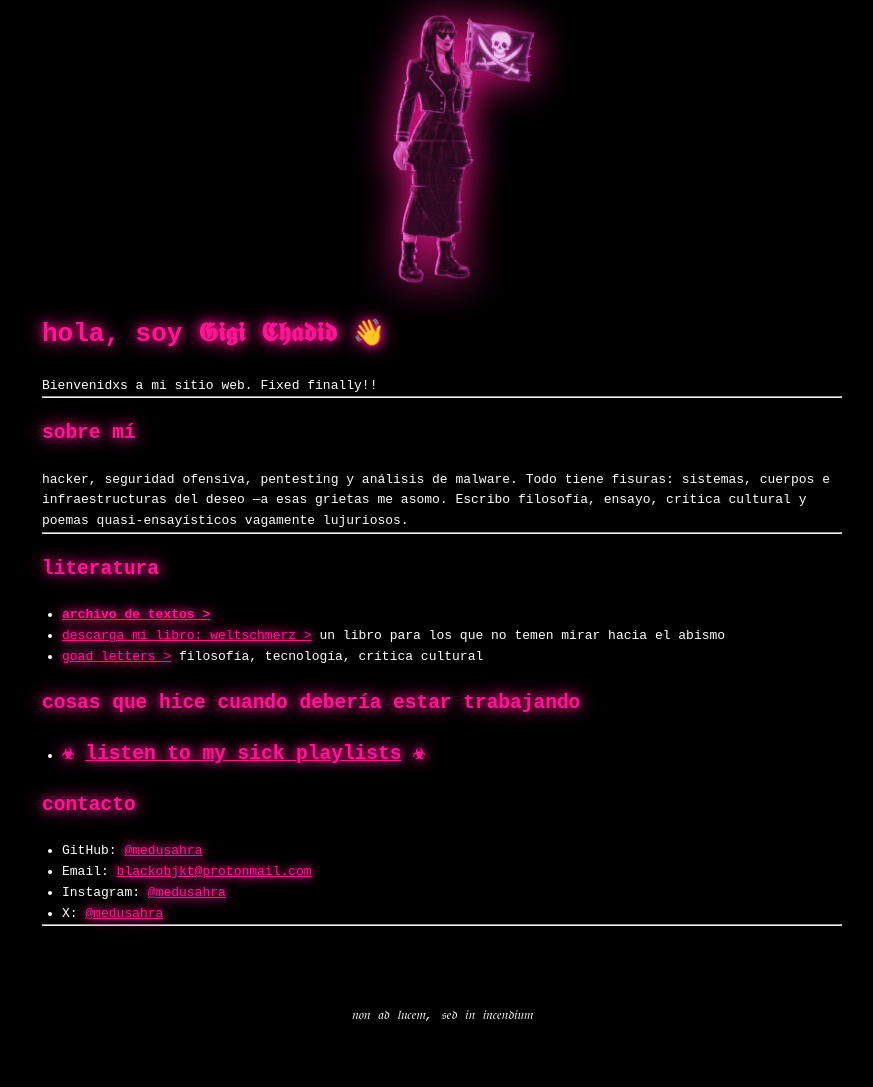
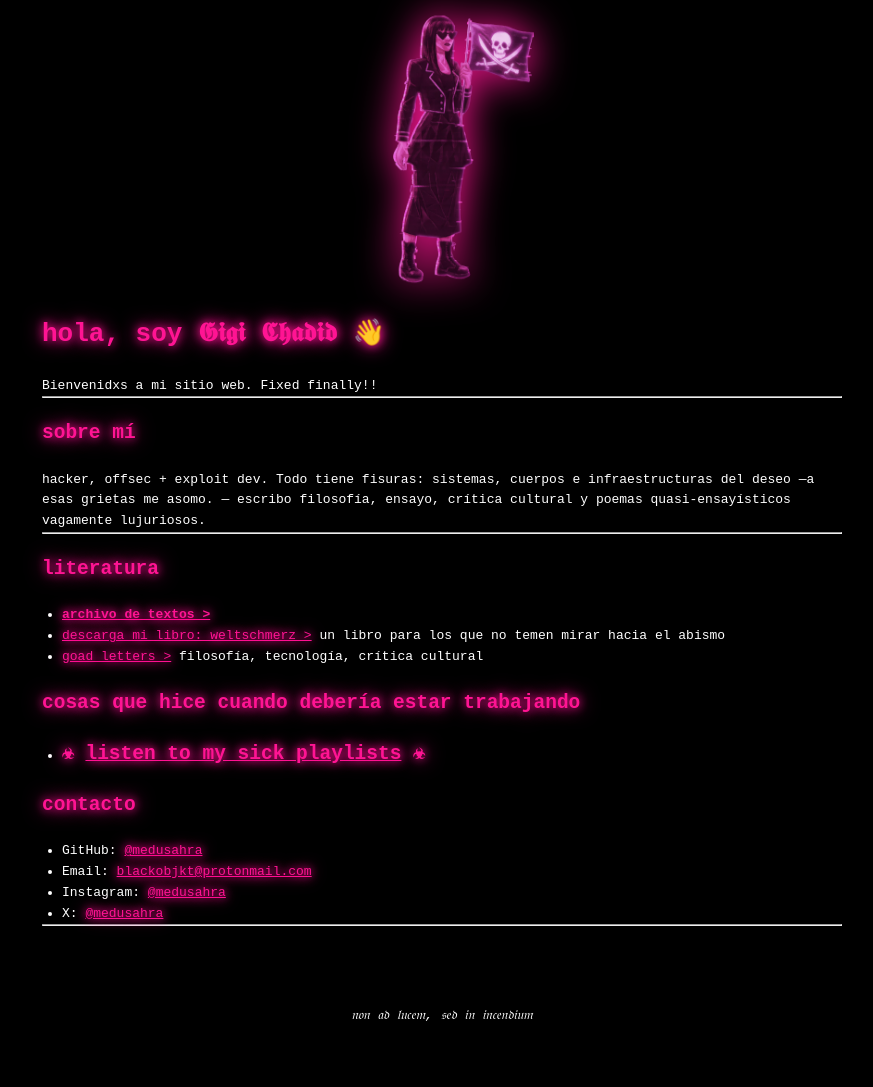
Before and after one commit to medusahra/medusahra.github.io, a Jekyll site: the page built from index.md, in a window 1280 px wide. Shown: the whole page, without its empty margins (198-1071 px from the left). Built offline with Jekyll 4.4.1, drawn with Linux system fonts in a browser that asks for light colours.

Commit message:
Update index.md

```diff
--- a/index.md
+++ b/index.md
@@ -12,8 +12,10 @@ Bienvenidxs a mi sitio web. Fixed finally!!
 
 ## sobre mí
 
-hacker, seguridad ofensiva, pentesting y análisis de malware. Todo tiene fisuras: sistemas, cuerpos e infraestructuras del deseo
-—a esas grietas me asomo. Escribo filosofía, ensayo, crítica cultural y poemas quasi-ensayísticos vagamente lujuriosos.
+hacker, offsec + exploit dev. Todo tiene fisuras: sistemas, cuerpos e infraestructuras del deseo
+—a esas grietas me asomo.
+---
+escribo filosofía, ensayo, crítica cultural y poemas quasi-ensayísticos vagamente lujuriosos.
 
 ---
 ## literatura
```
